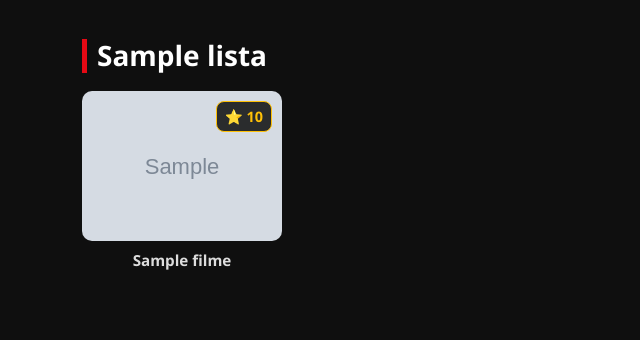
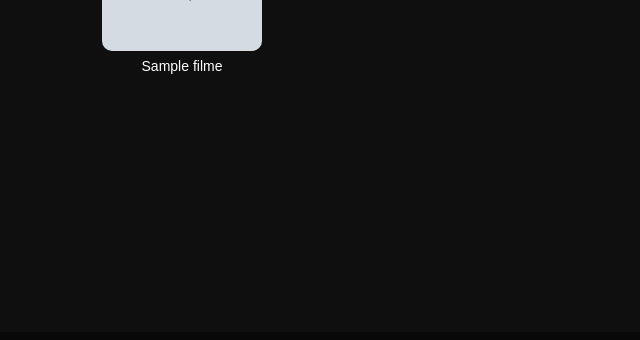
Before and after one commit to rafflores17-prog/cine-web-static, a Flask app: template templates/index.html in a window 1280 px wide. Shown: the part 468-808 px from the top of the page, without its empty margins (0-640 px from the left). After the commit the page ends 542 px from the top, so only its background shows below. Run offline with Flask 3, Linux system fonts and the light colour scheme; the template is opened without the code that fills it: most values are stand-ins (such as "Sample title", 1, 10 or a date in 2020); grey boxes marked "Sample" are stand-in pictures.

Commit message:
Update title and styles in index.html

```diff
--- a/templates/index.html
+++ b/templates/index.html
@@ -3,164 +3,120 @@
 <head>
     <meta charset="UTF-8">
     <meta name="viewport" content="width=device-width, initial-scale=1.0">
-    <title>CineTor - O Maior Acervo Torrent</title>
+    <title>CineTor - Filmes</title>
+
     <link href="https://cdn.jsdelivr.net/npm/bootstrap@5.3.0/dist/css/bootstrap.min.css" rel="stylesheet">
+
     <style>
         body {
-            background-color: #0f0f0f;
-            color: #ffffff;
-            font-family: 'Segoe UI', Tahoma, Geneva, Verdana, sans-serif;
+            background: #0f0f0f;
+            color: white;
+            font-family: Arial, sans-serif;
         }
 
-        /* 🦸‍♂️ HERO BANNER (A BUSCA GIGANTE) */
-        .hero-section {
-            background: linear-gradient(to bottom, rgba(0,0,0,0.8), #0f0f0f), url('https://image.tmdb.org/t/p/original/9yBVqNruk6Ykrwc32qrK2TIE5xw.jpg');
-            background-size: cover;
-            background-position: center;
-            padding: 100px 20px;
+        .hero {
+            padding: 80px 20px;
             text-align: center;
-            border-bottom: 2px solid #e50914;
+            background: linear-gradient(to bottom, rgba(0,0,0,0.7), #0f0f0f);
         }
-        .hero-title { font-weight: 900; font-size: 3rem; text-shadow: 2px 2px 10px rgba(0,0,0,0.8); }
-        .hero-subtitle { color: #cccccc; font-size: 1.2rem; margin-bottom: 30px; }
 
-        /* BARRA DE PESQUISA ESTILOSA */
         .search-box {
-            max-width: 650px;
-            margin: 0 auto;
-            box-shadow: 0 10px 30px rgba(229, 9, 20, 0.3);
-            border-radius: 50px;
+            max-width: 600px;
+            margin: auto;
+            display: flex;
         }
-        .search-input {
-            border-radius: 50px 0 0 50px !important;
+
+        .search-box input {
+            flex: 1;
+            padding: 15px;
+            border: none;
+            border-radius: 30px 0 0 30px;
+            outline: none;
+        }
+
+        .search-box button {
             padding: 15px 25px;
-            font-size: 1.2rem;
-            border: 2px solid #e50914;
-            background-color: rgba(20, 20, 20, 0.9);
+            border: none;
+            background: #e50914;
+            color: white;
+            border-radius: 0 30px 30px 0;
+            font-weight: bold;
+        }
+
+        .movie-card {
+            width: 160px;
+            margin: 10px;
+            text-align: center;
+        }
+
+        .movie-card img {
+            width: 100%;
+            border-radius: 10px;
+        }
+
+        .movie-title {
+            font-size: 14px;
+            margin-top: 5px;
+        }
+
+        .scroll-row {
+            display: flex;
+            overflow-x: auto;
+            padding: 10px;
+        }
+
+        .scroll-row::-webkit-scrollbar {
+            display: none;
+        }
+
+        a {
+            text-decoration: none;
             color: white;
         }
-        .search-input:focus {
-            background-color: #222;
-            color: white;
-            border-color: #ff1e27;
-            box-shadow: none;
-        }
-        .search-btn {
-            border-radius: 0 50px 50px 0 !important;
-            padding: 15px 35px;
-            font-weight: bold;
-            font-size: 1.1rem;
-            background-color: #e50914;
-            border: 2px solid #e50914;
-        }
-        .search-btn:hover { background-color: #b20710; }
-
-        /* 🎬 CARROSSEL ESTILO NETFLIX (FILMES) */
-        .section-title {
-            border-left: 5px solid #e50914;
-            padding-left: 10px;
-            margin-top: 40px;
-            font-weight: bold;
-        }
-        .movie-scroll {
-            display: flex;
-            flex-wrap: nowrap;
-            overflow-x: auto;
-            padding-bottom: 20px;
-            padding-top: 10px;
-            scroll-behavior: smooth;
-        }
-        /* Esconde a barra de rolagem mas permite o touch/mouse deslizar */
-        .movie-scroll::-webkit-scrollbar { display: none; }
-        .movie-scroll { -ms-overflow-style: none; scrollbar-width: none; }
-
-        .movie-card {
-            flex: 0 0 auto;
-            width: 160px; /* Tamanho do pôster no celular */
-            margin-right: 15px;
-            position: relative;
-            transition: transform 0.3s ease, box-shadow 0.3s ease;
-            border-radius: 10px;
-            cursor: pointer;
-        }
-        @media (min-width: 768px) {
-            .movie-card { width: 200px; } /* Pôster maior no PC */
-        }
-        .movie-card:hover {
-            transform: scale(1.08);
-            box-shadow: 0 10px 20px rgba(0,0,0,0.8);
-            z-index: 10;
-        }
-        .movie-poster {
-            width: 100%;
-            border-radius: 10px;
-            object-fit: cover;
-        }
-
-        /* OVERLAY DA NOTA (Aparece em cima da capa) */
-        .movie-rating {
-            position: absolute;
-            top: 10px;
-            right: 10px;
-            background: rgba(0, 0, 0, 0.8);
-            color: #ffc107;
-            padding: 4px 8px;
-            border-radius: 8px;
-            font-weight: bold;
-            font-size: 0.9rem;
-            border: 1px solid #ffc107;
-        }
-        .movie-title {
-            margin-top: 8px;
-            font-size: 0.95rem;
-            font-weight: 600;
-            color: #ddd;
-            text-overflow: ellipsis;
-            white-space: nowrap;
-            overflow: hidden;
-            text-align: center;
-        }
-        a { text-decoration: none !important; }
     </style>
 </head>
+
 <body>
 
-    <nav class="navbar navbar-dark bg-dark py-3">
-        <div class="container">
-            <a class="navbar-brand fw-bold fs-4 text-danger" href="/">🍿 CineTor</a>
-        </div>
-    </nav>
+<!-- HEADER -->
+<div class="hero">
+    <h1>CineTor 🎬</h1>
+    <p>Filmes + Torrents em um só lugar</p>
 
-    <div class="hero-section">
-        <h1 class="hero-title">Encontre seu Filme. Baixe sem Limites.</h1>
-        <p class="hero-subtitle">Busque nos maiores servidores Torrent do Brasil e do Mundo em um só lugar.</p>
-
-        <form action="/" method="GET">
-            <div class="input-group search-box">
-                <input type="text" name="q" class="form-control search-input" placeholder="Ex: Vingadores, Se Beber Não Case..." value="{{ request.args.get('q', '') }}" required>
-                <button class="btn btn-danger search-btn" type="submit">🔍 Buscar</button>
-            </div>
+    <form action="/" method="GET" class="search-box mt-4">
+        <input type="text" name="q" placeholder="Buscar filme..." value="{{ request.args.get('q','') }}">
+        <button type="submit">Buscar</button>
     </form>
 </div>
 
-    <div class="container mt-4 mb-5">
+<!-- LISTAS -->
+<div class="container mt-4">
+
     {% for lista in listas %}
-            <h3 class="section-title">{{ lista.titulo }}</h3>
 
-            <div class="movie-scroll">
+        <h4 class="mt-4 mb-2">{{ lista.titulo }}</h4>
+
+        <div class="scroll-row">
+
             {% for filme in lista.filmes %}
+
                 {% if filme.poster_path %}
                 <a href="/filme/{{ filme.id }}">
                     <div class="movie-card">
-                            <img src="{{ img_base }}{{ filme.poster_path }}" class="movie-poster" alt="{{ filme.title }}">
-                            <div class="movie-rating">⭐ {{ filme.vote_average | round(1) }}</div>
-                            <div class="movie-title">{{ filme.title }}</div>
+                        <img src="{{ img }}{{ filme.poster_path }}">
+                        <div class="movie-title">
+                            {{ filme.title }}
+                        </div>
                     </div>
                 </a>
                 {% endif %}
+
             {% endfor %}
+
         </div>
+
     {% endfor %}
+
 </div>
 
 </body>
```
Lines whose indentation alone changed are shown as unchanged.
